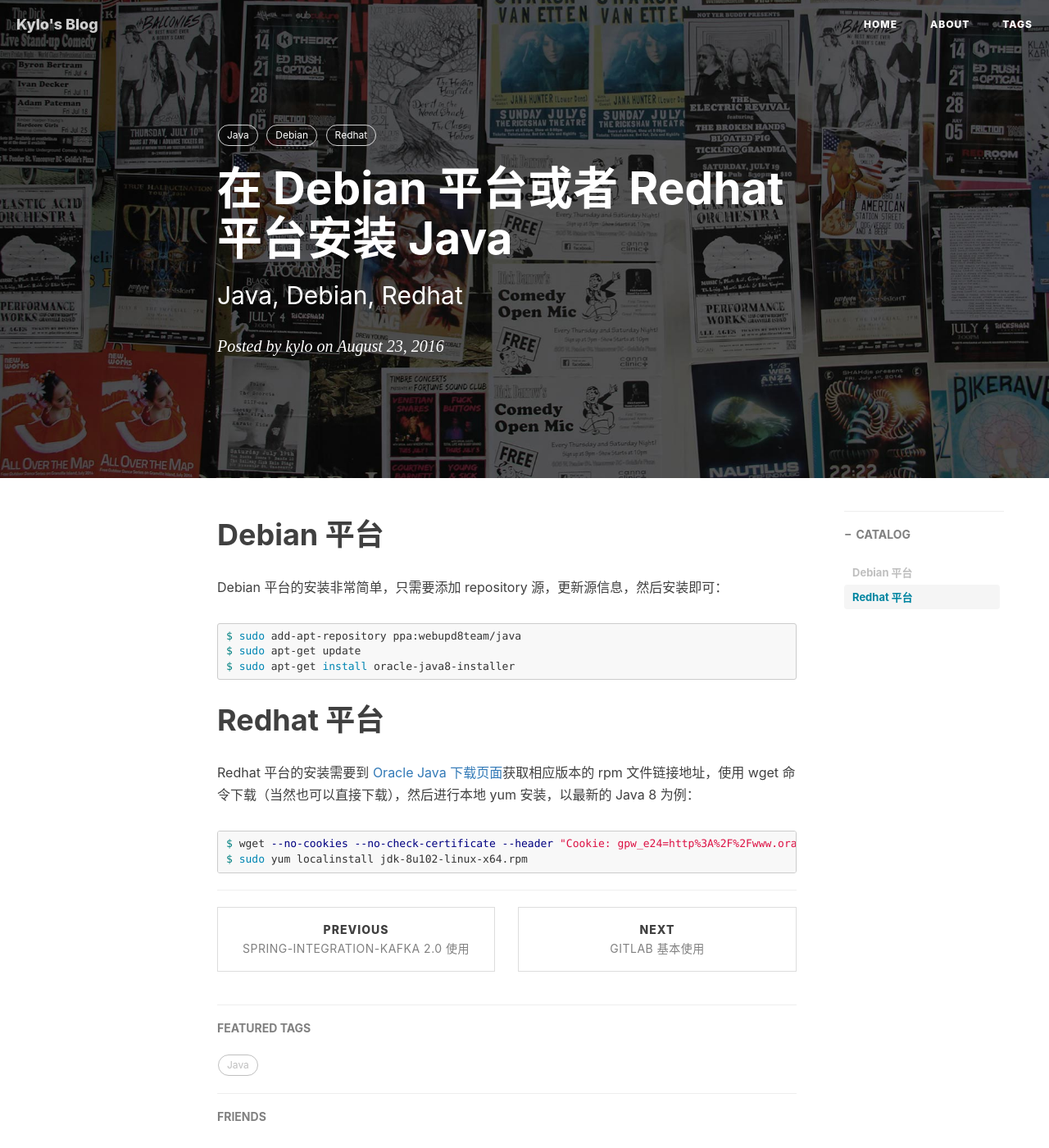
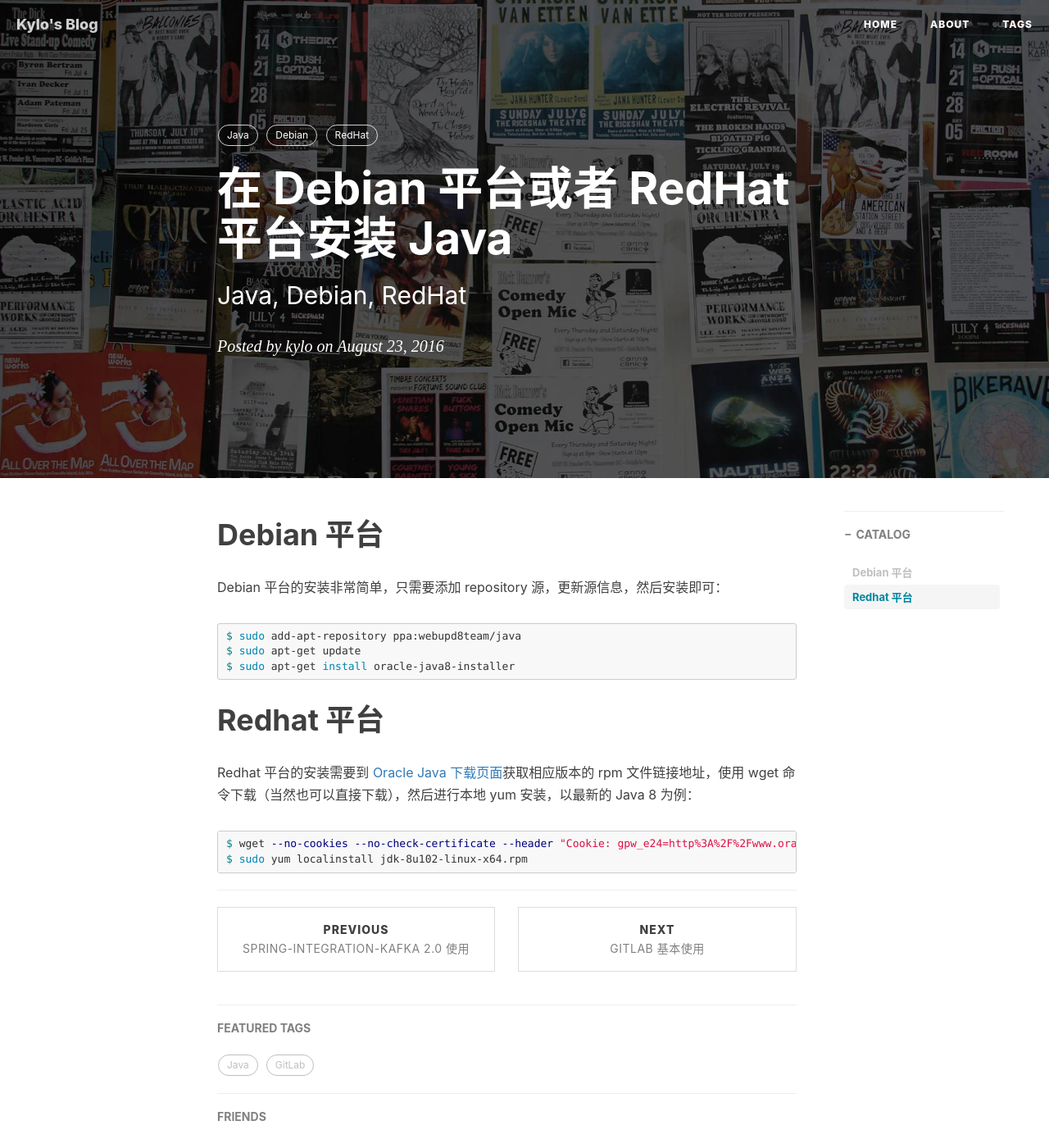
Before and after one commit to kylozw/kylozw.github.io, a Jekyll site: the page built from _posts/2016-08-23-install-java-on-debian-or-redhat.md, in a window 1280 px wide and 1400 px high. Shown: the whole window at 82% size. Built offline with Jekyll 4.4.1, drawn with Linux system fonts in a browser that asks for light colours; nearby versions of some CDN libraries; comment, search, counter and statistics services are not loaded.

Commit message:
:bug: use correct case of noun

```diff
--- a/_posts/2016-08-23-install-java-on-debian-or-redhat.md
+++ b/_posts/2016-08-23-install-java-on-debian-or-redhat.md
@@ -1,14 +1,14 @@
 ---
 layout: post
-title: 在 Debian 平台或者 Redhat 平台安装 Java
-subtitle: 'Java, Debian, Redhat'
+title: 在 Debian 平台或者 RedHat 平台安装 Java
+subtitle: 'Java, Debian, RedHat'
 date: '2016-08-23 15:02'
 author: kylo
 catalog: true
 tags:
   - Java
   - Debian
-  - Redhat
+  - RedHat
 ---
 
 # Debian 平台
```
Also changed, not shown: _posts/2015-12-19-java-security.md (+3 -3 lines), _posts/2016-09-22-gitlab-basic-use.md (+3 -3 lines).
